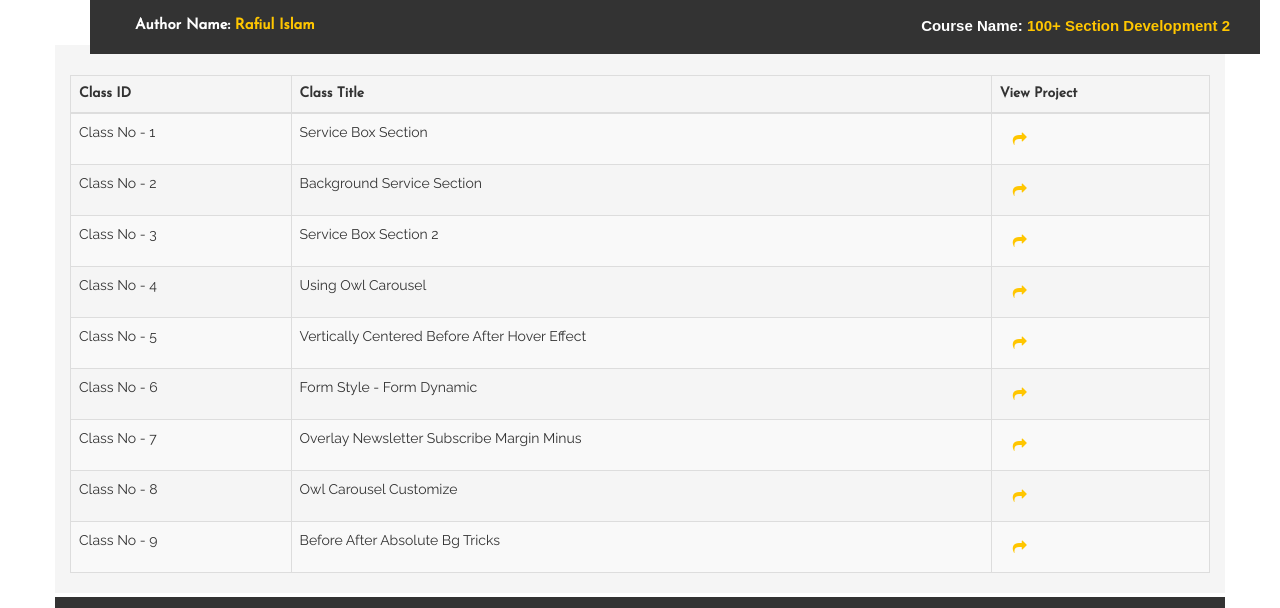
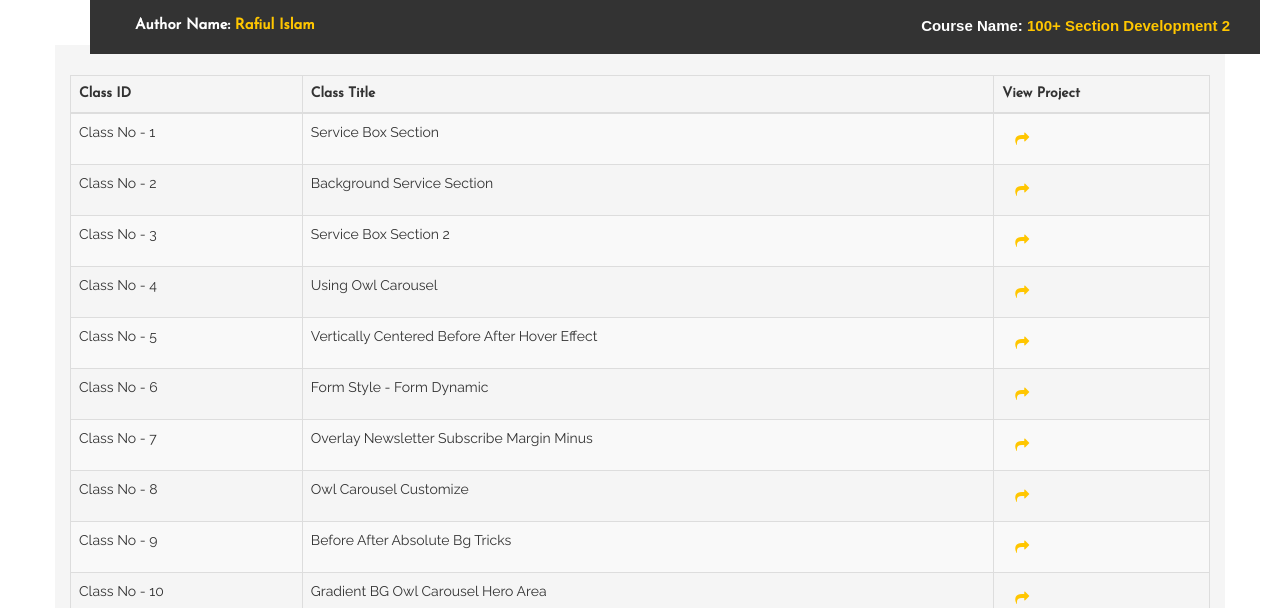
Before and after one commit to rafiul1009/100-Section-Development-2, a plain HTML site: page index.html in a window 1280 px wide. Shown: the top 608 px of the page. Drawn offline with Linux system fonts and the light colour scheme; a web font is replaced by a local one.

Commit message:
Update index file

```diff
--- a/index.html
+++ b/index.html
@@ -130,6 +130,15 @@
                                         </a>
                                     </td>
                                 </tr>
+                                <tr>
+                                    <td>Class No - 10</td>
+                                    <td>Gradient BG Owl Carousel Hero Area</td>
+                                    <td class="td-actions">
+                                        <a href="class10-gradient-bg-owl-carousel-hero-area/" class="btn btn-small" target="_blank">
+                                            <i class="fa fa-share highlight-color" aria-hidden="true"></i>
+                                        </a>
+                                    </td>
+                                </tr>
 
 
 
```
